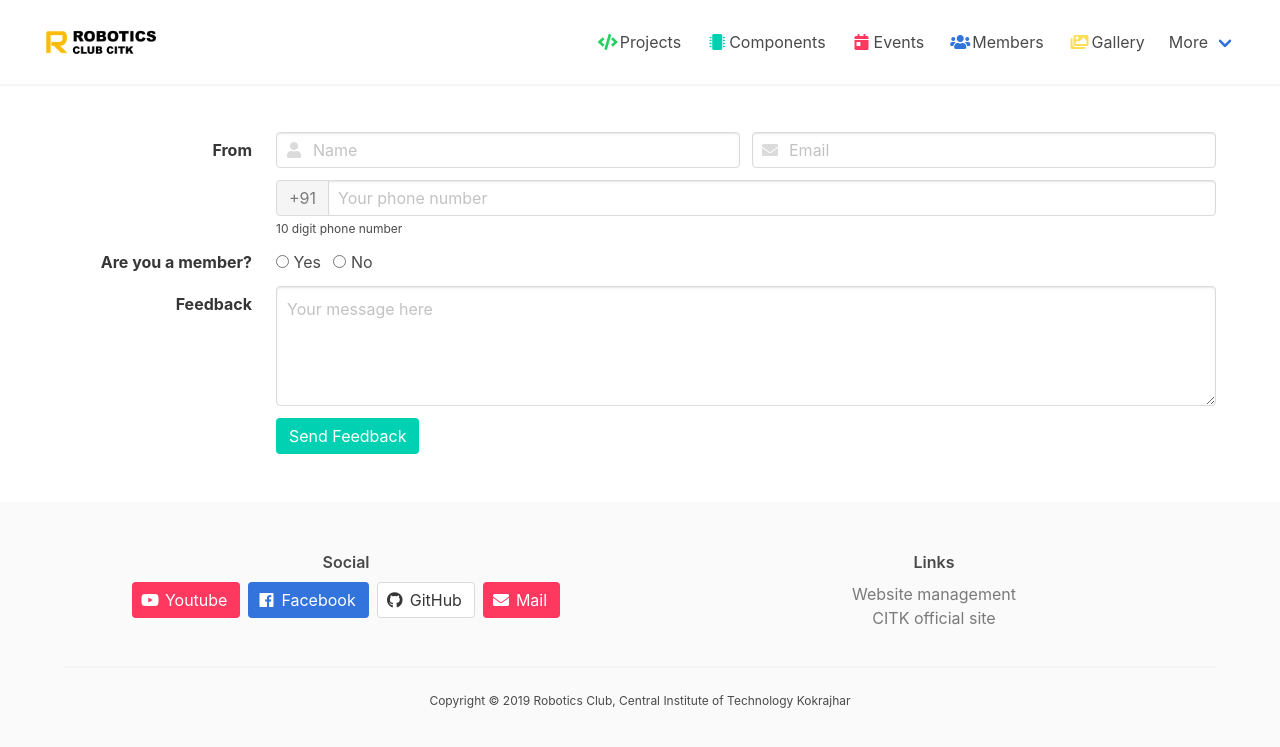
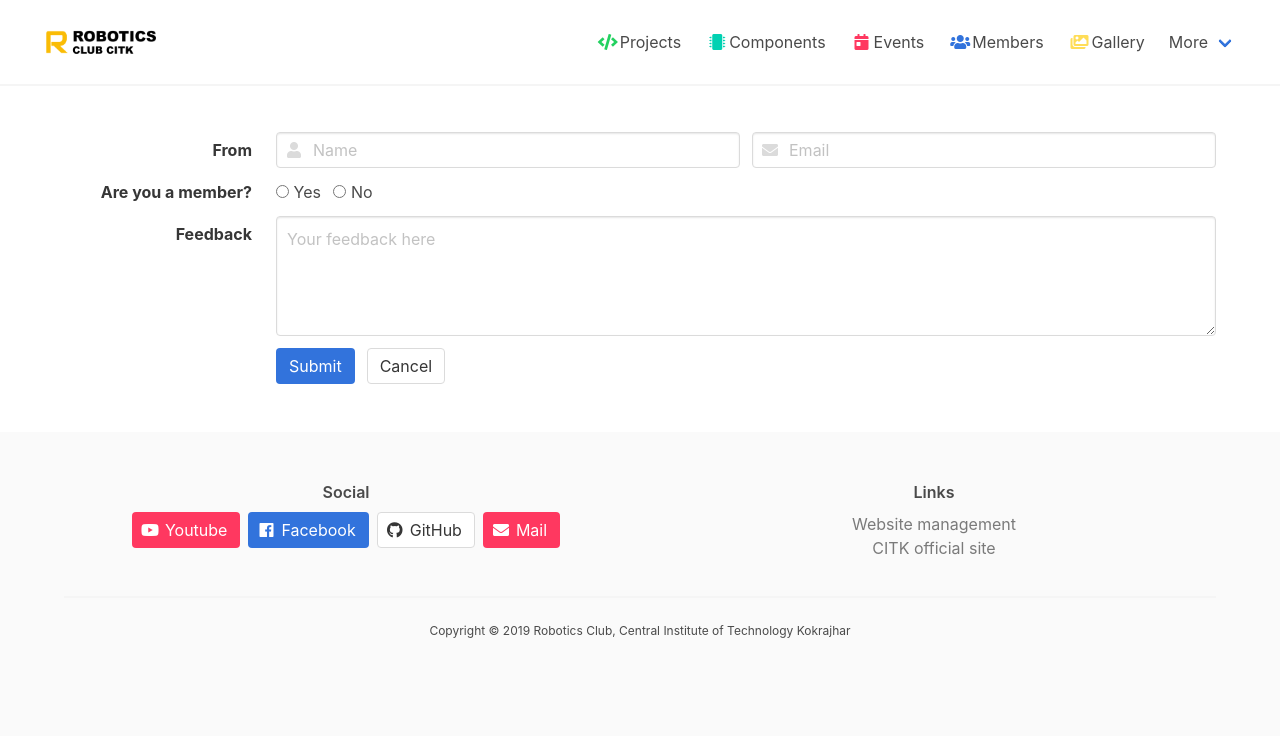
Before and after one commit to robotics-club-citk/robotics-club-citk.github.io, a Jekyll site: the page built from feedback.html, in a window 1280 px wide. Shown: the top 747 px of the page. Built offline with Jekyll 4.4.1, drawn with Linux system fonts in a browser that asks for light colours.

Commit message:
updated feedback form, working

```diff
--- a/feedback.html
+++ b/feedback.html
@@ -6,6 +6,7 @@
 
 <div class="section">
   <div class="container">
+    <form name="feedback-form">
       <div class="field is-horizontal">
         <div class="field-label is-normal">
           <label class="label">From</label>
@@ -13,7 +14,14 @@
         <div class="field-body">
           <div class="field">
             <p class="control is-expanded has-icons-left">
-            <input class="input" type="text" placeholder="Name" />
+              <input
+                required
+                class="input"
+                type="text"
+                autocomplete="name"
+                placeholder="Name"
+                name="fullname"
+              />
               <span class="icon is-small is-left">
                 <i class="fas fa-user"></i>
               </span>
@@ -21,30 +29,17 @@
           </div>
           <div class="field">
             <p class="control is-expanded has-icons-left">
-            <input class="input" type="email" placeholder="Email" />
+              <input
+                class="input"
+                type="email"
+                autocomplete="email"
+                placeholder="Email"
+                name="email"
+              />
               <span class="icon is-small is-left">
                 <i class="fas fa-envelope"></i>
               </span>
             </p>
-        </div>
-      </div>
-    </div>
-
-    <div class="field is-horizontal">
-      <div class="field-label"></div>
-      <div class="field-body">
-        <div class="field is-expanded">
-          <div class="field has-addons">
-            <p class="control">
-              <a class="button is-static">
-                +91
-              </a>
-            </p>
-            <p class="control is-expanded">
-              <input class="input" type="tel" placeholder="Your phone number" />
-            </p>
-          </div>
-          <p class="help">10 digit phone number</p>
           </div>
         </div>
       </div>
@@ -57,11 +52,11 @@
           <div class="field is-narrow">
             <div class="control">
               <label class="radio">
-              <input type="radio" name="member" />
+                <input type="radio" name="member" value="yes" />
                 Yes
               </label>
               <label class="radio">
-              <input type="radio" name="member" />
+                <input type="radio" name="member" value="no" />
                 No
               </label>
             </div>
@@ -90,14 +86,49 @@
           <!-- Left empty for spacing -->
         </div>
         <div class="field-body">
-        <div class="field">
+          <div class="field is-grouped">
             <div class="control">
-            <button class="button is-primary">
-              Send Feedback
+              <button type="submit" class="button is-link" id="submitButton">
+                Submit
               </button>
+            </div>
+            <div class="control">
+              <button type="reset" class="button">Cancel</button>
             </div>
           </div>
         </div>
       </div>
+    </form>
   </div>
 </div>
+
+<script>
+  const scriptURL =
+    "https://script.google.com/macros/s/AKfycbyM3brpYswfolk4xtKprDk4iFMDBNjnkIlxvnfcJ3NzQhZ7zNh8/exec";
+
+  document.forms["feedback-form"].addEventListener("submit", e => {
+    e.preventDefault();
+    document.getElementById("submitButton").classList.add("is-loading");
+    fetch(scriptURL, {
+      method: "POST",
+      body: new FormData(document.forms["feedback-form"])
+    })
+      .then(response => {
+        {
+          if (response.ok) {
+            document
+              .getElementById("submitButton")
+              .classList.remove("is-loading");
+            alert("Thank you for your feedback.");
+            document.forms["feedback-form"].reset();
+          }
+        }
+      })
+      .catch(error => {
+        document.getElementById("submitButton").classList.remove("is-loading");
+        alert(
+          "Error occurred while submitting the form. Please contact developer and report this issue"
+        );
+      });
+  });
+</script>
```
Also changed, not shown: other parts of feedback.html (+2 -1 lines). Lines whose indentation alone changed are shown as unchanged.
